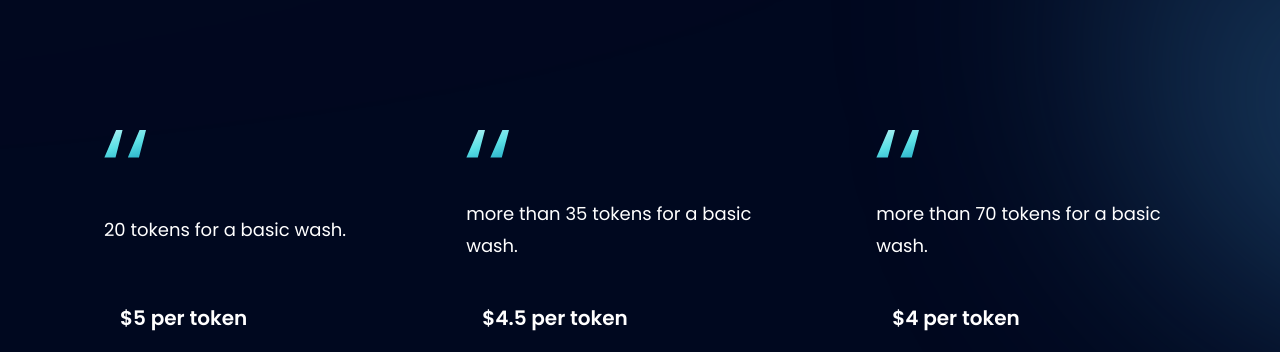
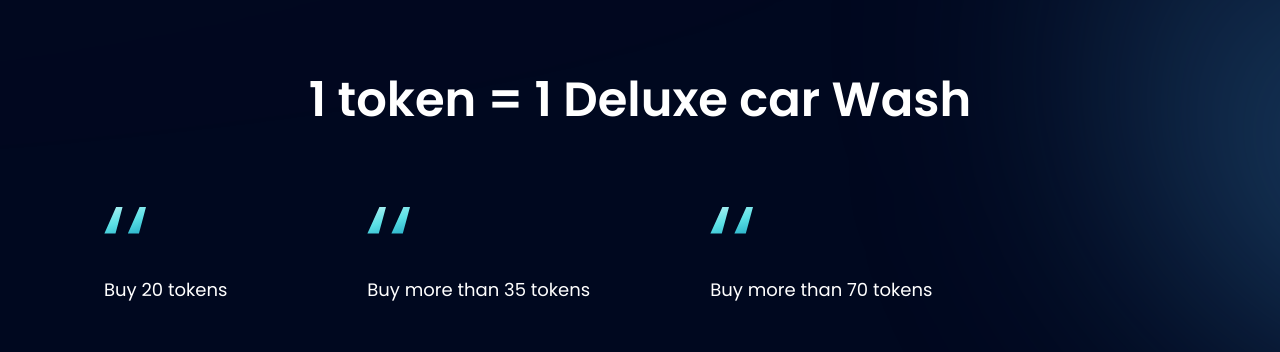
Before and after one commit to raolshir/car-wash-website-react, a React (Vite) app: page / in a window 1280 px wide. Shown: the part 2828-3180 px from the top of the page. Built offline with nearby package versions, Linux system fonts and the light colour scheme.

Commit message:
fixing token page

```diff
--- a/src/components/Token.jsx
+++ b/src/components/Token.jsx
@@ -9,13 +9,17 @@ const Token = () => (
 
     <div className="w-full flex justify-between items-center md:flex-row flex-col sm:mb-16 mb-6 relative z-[1]">
       <h2 className={styles.heading2}>
-        We offer Tokens!!<br className="sm:block hidden" /> reach out to learn<br className="sm:block hidden" />more.
+        We offer Tokens!!<br className="sm:block hidden" /> reach out to learn<br className="sm:block hidden" /> more.
       </h2>
       <div className="w-full md:mt-0 mt-6">
         <img src={token} alt="Tokens" className="w-[550px] h-[550px] object-contain ml-10 -rotate-90 rounded"/>
       </div>
     </div>
-
+    <div className="w-full flex flex-col justify-center items-center relative z-[1]">
+      <h3 className= {`${styles.heading2} text-center`}>
+        1 token = 1 Deluxe car Wash
+      </h3>
+    </div>
     <div className="flex flex-wrap sm:justify-start justify-center w-full feedback-container relative z-[1]">
       {tokenPrices.map((card) => <Feedbackbox key={card.id} {...card} />)}
     </div>
--- a/src/constants/index.js
+++ b/src/constants/index.js
@@ -51,19 +51,19 @@ export const tokenPrices = [
   {
     id: "tokenPrices-1",
     content:
-      "20 tokens for a basic wash.",
+      "Buy 20 tokens",
     name: "$5 per token",
   },
   {
     id: "tokenPrices-2",
     content:
-      "more than 35 tokens for a basic wash.",
+      "Buy more than 35 tokens",
     name: "$4.5 per token",
   },
   {
     id: "tokenPrices-3",
     content:
-      "more than 70 tokens for a basic wash.",
+      "Buy more than 70 tokens",
     name: "$4 per token",
   },
 ];
```
